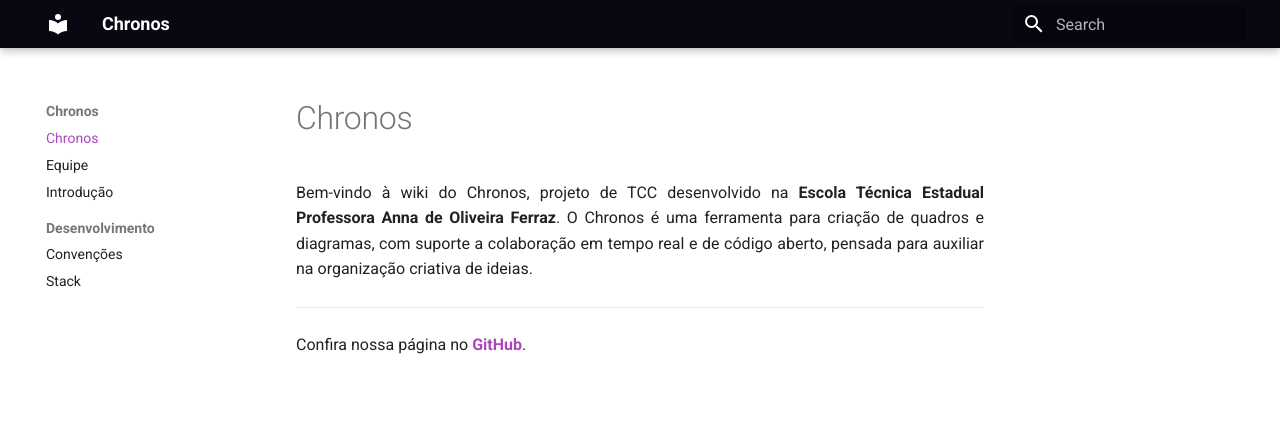
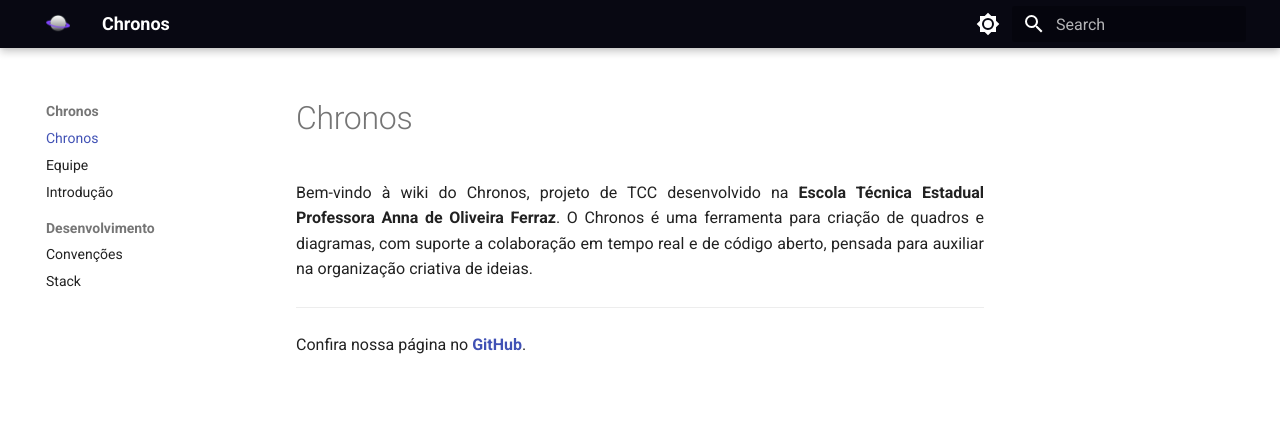
Before and after one commit to chronos-take-your-time/wiki, an MkDocs documentation site: the page built from docs/index.md, in a window 1280 px wide. Shown: the top 440 px of the page. Built offline with MkDocs 1.6.1 and Material for MkDocs 9.7.7, drawn with Linux system fonts in a browser that asks for light colours.

Commit message:
style(temas e ícones): adição das opções "claro" ou "escuro", junto a um botão para alternar entre eles e imagens para a logo e favicon

```diff
--- a/mkdocs.yml
+++ b/mkdocs.yml
@@ -1,9 +1,22 @@
 site_name: Chronos
 theme:
   name: 'material'
+  logo: 'assets/images/logo.png'
+  favicon: 'assets/images/favicon.png'
   palette:
-    primary: 'purple'
-    accent: 'deep-purple'
+    - scheme: default
+      primary: indigo
+      accent: indigo
+      toggle:
+        icon: material/brightness-7
+        name: Switch to dark mode
+
+    - scheme: slate
+      primary: indigo
+      accent: indigo
+      toggle:
+        icon: material/brightness-4
+        name: Switch to light mode
   features:
     - navigation.instant
     - navigation.sections
@@ -22,3 +35,7 @@ markdown_extensions:
 
 extra_css:
   - assets/css/extra.css
+
+extra_javascript:
+  - 'https://cdn.jsdelivr.net/npm/@material/mwc-switch@0.22.0/mwc-switch.min.js'
+  - 'assets/js/theme-toggle.js'
```
Also changed, not shown: docs/assets/images/favicon.png (added), docs/assets/images/logo.png (added).
